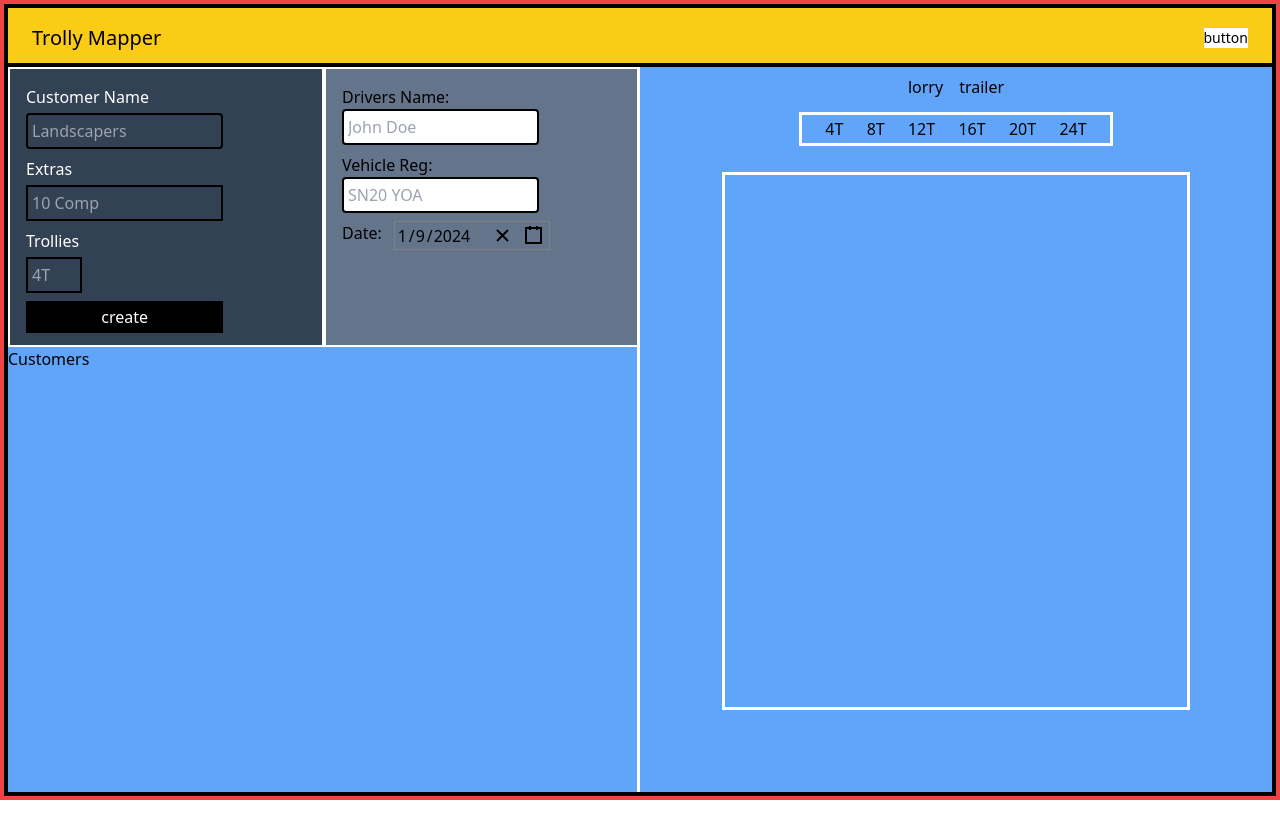
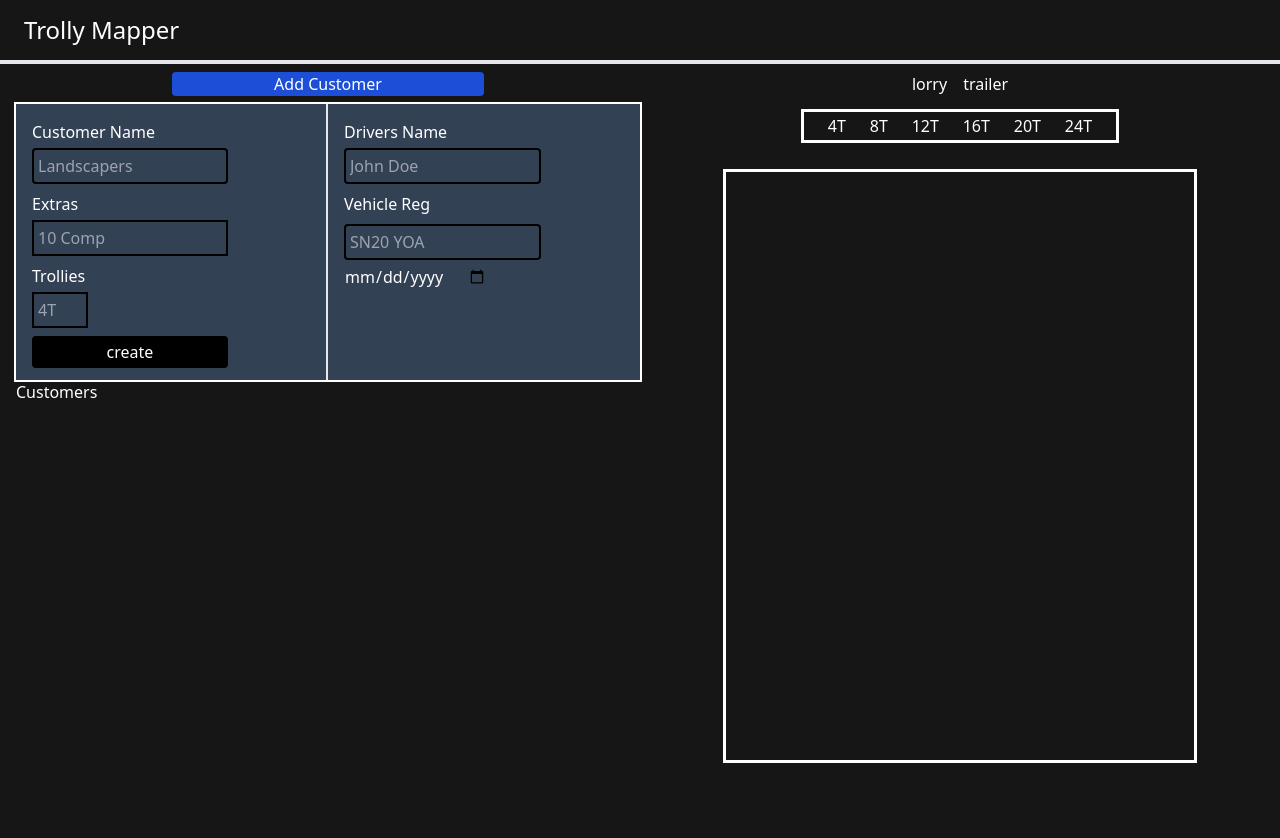
Before and after one commit to LGRV-alt/trolley-mapper, a React (Vite) app: page / in a window 1280 px wide. Shown: the top 838 px of the page. Before the commit the page ends 800 px from the top, so only its background shows below. Built offline with nearby package versions, Linux system fonts and the light colour scheme.

Commit message:
changes to customer form
style changes. holds the value of the vehicle reg and driver when submitted

```diff
--- a/src/App.jsx
+++ b/src/App.jsx
@@ -3,7 +3,7 @@ import Header from "./components/Header";
 
 function App() {
   return (
-    <div className="p-2 h-screen bg-red-500 flex flex-col ">
+    <div className="text-white h-screen ">
       <Header />
       <Content />
     </div>
--- a/src/components/Content.jsx
+++ b/src/components/Content.jsx
@@ -6,7 +6,7 @@ function Content() {
   const [customerValue, setCustomerValue] = useState("blank");
 
   return (
-    <div className="outline h-full grid grid-cols-2 grid-rows-1 outline-black outline-4  bg-blue-400">
+    <div className="h-full grid grid-cols-2 grid-rows-1 bg-[#161617]">
       <CustomerSection
         customerName={customerValue}
         onClick={setCustomerValue}
--- a/src/components/CustomerSection.jsx
+++ b/src/components/CustomerSection.jsx
@@ -4,19 +4,40 @@ import VehicleInfo from "./VehicleInfo";
 
 function CustomerSection({ onClick }) {
   const [customerList, setCustomerList] = useState([]);
+  const [showCustomerList, setShowCustomerList] = useState(true);
+  const [vehicleForm, setVehicleForm] = useState({
+    driver: "",
+    vehicleReg: "",
+    date: "",
+  });
   console.log("customerList:", customerList);
   return (
-    <div>
-      <div className="grid grid-cols-2 grid-rows-1">
+    <div className="ml-4">
+      <div className="flex justify-center items-center">
+        <button
+          className="bg-blue-700 w-1/2 rounded mt-2 mb-2"
+          onClick={() => setShowCustomerList(!showCustomerList)}
+        >
+          Add Customer
+        </button>
+      </div>
+
+      {showCustomerList ? (
+        <div className=" w-full outline outline-2 grid grid-cols-2 grid-rows-1">
           <NewCustomerForm
             setCustomerList={setCustomerList}
             customerList={customerList}
           />
-        <VehicleInfo />
+          <VehicleInfo
+            vehicleForm={vehicleForm}
+            setVehicleForm={setVehicleForm}
+          />
         </div>
+      ) : null}
 
       {/* TODO - Section to add a date reg etc */}
       {/* TODO - Change this to a component for each customer */}
+      <div>
         <h2>Customers</h2>
         <h3>{customerList.name}</h3>
         {customerList.map((item, index) => (
@@ -27,6 +48,7 @@ function CustomerSection({ onClick }) {
           </div>
         ))}
       </div>
+    </div>
   );
 }
 
--- a/src/components/GirdItem.jsx
+++ b/src/components/GirdItem.jsx
@@ -9,7 +9,7 @@ function GridItem({ value, index }) {
   }
   return (
     <div
-      className="flex justify-center items-center text-lg w-full bg-blue-200 hover:bg-white cursor-pointer h-full"
+      className="flex justify-center items-center text-lg w-full bg-transparent hover:bg-slate-700 cursor-pointer h-full"
       onClick={() => checkNumber()}
     >
       {name}
--- a/src/components/Header.jsx
+++ b/src/components/Header.jsx
@@ -1,6 +1,6 @@
 function Header() {
   return (
-    <div className="flex justify-between items-center  text-xl h-16 bg-yellow-400 outline outline-black outline-4">
+    <div className="flex justify-between items-center border-b-4 text-white text-2xl h-16 bg-[#161617] ">
       <h1
         className="ml-6"
         onClick={() => {
@@ -9,12 +9,6 @@ function Header() {
       >
         Trolly Mapper
       </h1>
-
-      <ul>
-        <li className="mr-6 text-sm">
-          <button className="bg-white hover:bg-yellow-600">button</button>
-        </li>
-      </ul>
     </div>
   );
 }
--- a/src/components/NewCustomerForm.jsx
+++ b/src/components/NewCustomerForm.jsx
@@ -19,7 +19,7 @@ function NewCustomerButton({ setCustomerList, customerList }) {
     setForm({ ...form, [key]: event.target.value });
   }
   return (
-    <div className="border-2 border-white min-w-60 bg-slate-700 text-white">
+    <div className="border-r-2  min-w-60 bg-slate-700 text-white">
       <form className="grid grid-cols-1 grid-rows-3 mt-4 ml-4">
         <div className="w-full flex flex-col">
           <label className="flex mb-1 ">Customer Name</label>
@@ -57,7 +57,7 @@ function NewCustomerButton({ setCustomerList, customerList }) {
         </div>
         <button
           type="button"
-          className=" w-2/3 mb-3 h-8 bg-black text-white hover:bg-white hover:text-black"
+          className=" rounded w-2/3 mb-3 h-8 bg-black text-white hover:text-black hover:bg-yellow-400"
           onClick={() => handleCreate()}
         >
           create
--- a/src/components/VechicleSection.jsx
+++ b/src/components/VechicleSection.jsx
@@ -25,7 +25,7 @@ function VechicleSection({ customerName }) {
   }
 
   return (
-    <div className="outline outline-white p-2 flex content-center flex-col items-center">
+    <div className=" p-2 flex content-center flex-col items-center">
       <div>
         <button onClick={handleLorry} className="mr-4">
           lorry
--- a/src/components/VehicleInfo.jsx
+++ b/src/components/VehicleInfo.jsx
@@ -1,37 +1,47 @@
-import { useState } from "react";
-import DatePicker from "react-date-picker";
 import "react-date-picker/dist/DatePicker.css";
 import "react-calendar/dist/Calendar.css";
 
-function VehicleInfo() {
-  const [value, onChange] = useState(new Date());
-
+function VehicleInfo({ vehicleForm, setVehicleForm }) {
   return (
-    <div className="border-2 border-white bg-slate-500 min-w-60">
+    <div className=" bg-slate-700 min-w-60 text-white">
       <form className="grid grid-cols-1 grid-rows-3 mt-4 ml-4">
         <div className="w-full flex flex-col">
-          <label className="flex justify-between w-full">Drivers Name:</label>
+          <label className="flex justify-between w-full mb-1">
+            Drivers Name
+          </label>
           <input
-            className="mb-2 w-2/3 rounded border-black border-2 placeholder p-1"
+            className="mb-2 w-2/3 rounded border-black border-2 placeholder p-1 bg-transparent hover:border-blue-800"
             type="text"
             name="driversName"
             placeholder="John Doe"
+            value={vehicleForm.driver}
+            onChange={(e) =>
+              setVehicleForm({ ...vehicleForm, driver: e.target.value })
+            }
           />
         </div>
-        <div className="w-full flex flex-col">
-          <label className="flex justify-between">Vehicle Reg:</label>
+        <div className="w-full flex flex-col mb-1">
+          <label className="flex justify-between mb-2 ">Vehicle Reg</label>
           <input
-            className=" mb-2 w-2/3 rounded  border-black border-2 p-1"
+            className=" w-2/3 rounded  border-black border-2 p-1 bg-transparent hover:border-blue-800"
             type="text"
             name="vehicleReg"
             placeholder="SN20 YOA"
+            value={vehicleForm.vehicleReg}
+            onChange={(e) =>
+              setVehicleForm({ ...vehicleForm, vehicleReg: e.target.value })
+            }
           />
         </div>
         <div className="w-full">
-          <label className="flex gap-3 mb-4">
-            Date:
-            <DatePicker className="" onChange={onChange} value={value} />
-          </label>
+          <input
+            type="date"
+            className="bg-transparent flex justify-center items-center "
+            onChange={(e) =>
+              setVehicleForm({ ...vehicleForm, date: e.target.value })
+            }
+            value={vehicleForm.date}
+          />
         </div>
       </form>
     </div>
--- a/src/index.css
+++ b/src/index.css
@@ -7,3 +7,8 @@
   padding: 0;
   box-sizing: border-box;
 }
+
+html {
+  height: 100vh;
+  background-color: black;
+}
```
Lines whose indentation alone changed are shown as unchanged.
